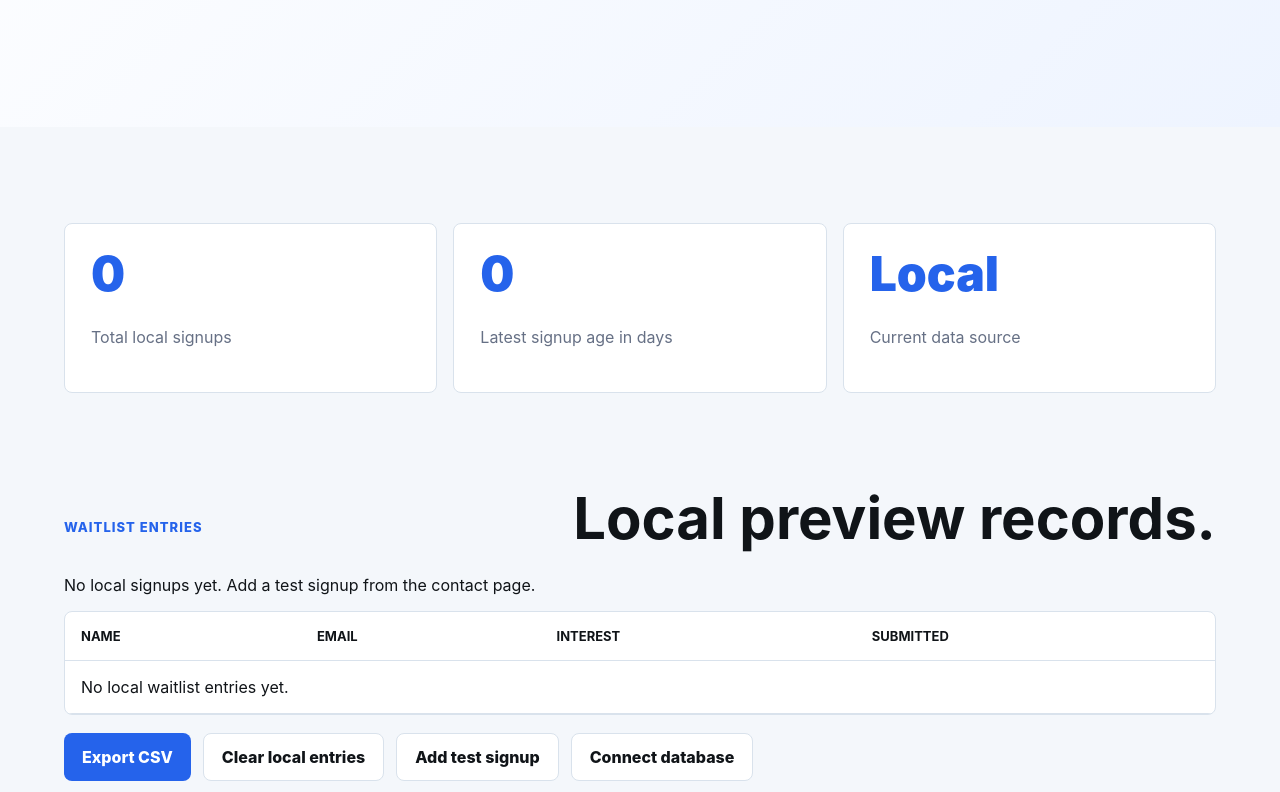
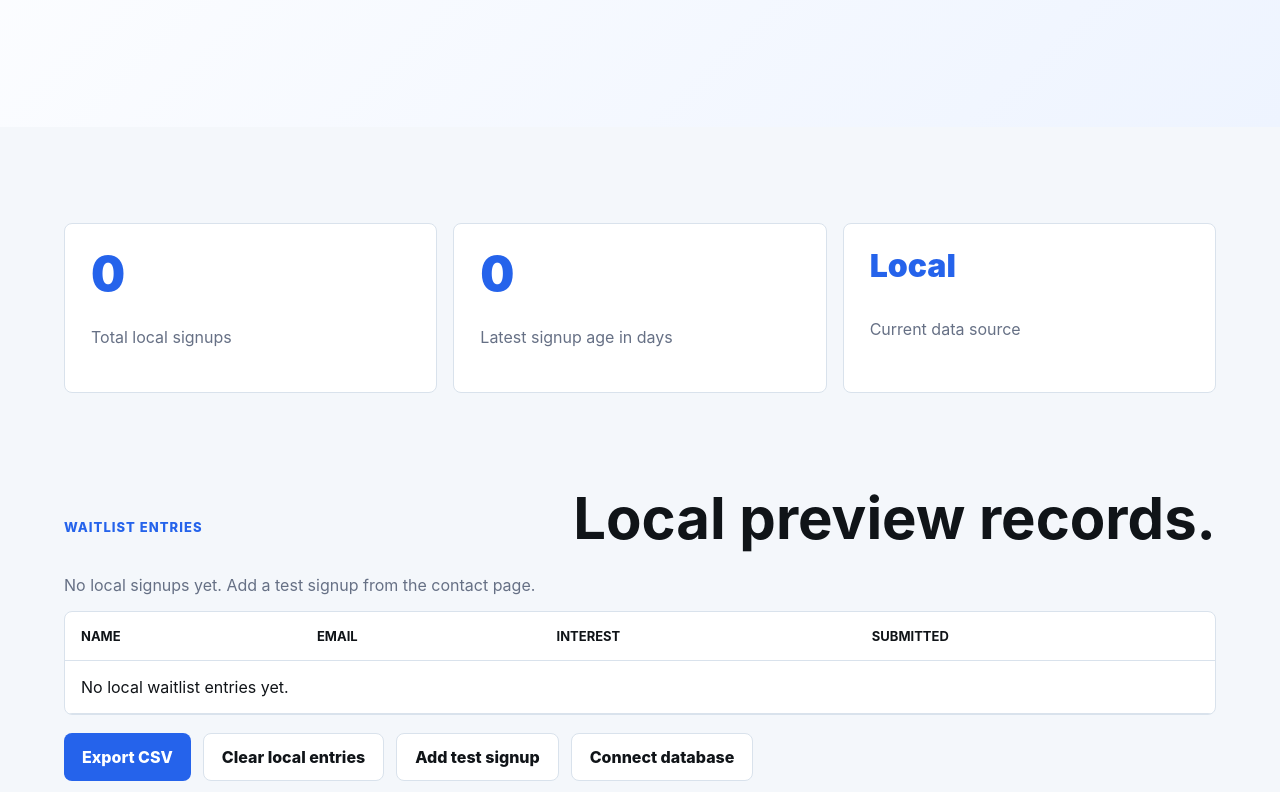
Before and after one commit to solajacobs-cloud/Labipilot, a website: page admin.html in a window 1280 px wide. Shown: the part 496-1288 px from the top of the page. Drawn offline with Linux system fonts and the light colour scheme.

Commit message:
Style admin preview status

```diff
--- a/pages.css
+++ b/pages.css
@@ -144,6 +144,16 @@
   line-height: 1;
 }
 
+.metric-card span[data-admin-source] {
+  font-size: 32px;
+  word-break: break-word;
+}
+
+.admin-status {
+  color: var(--muted);
+  margin: 0 0 16px;
+}
+
 .progress-panel {
   padding-top: 0;
 }
```
